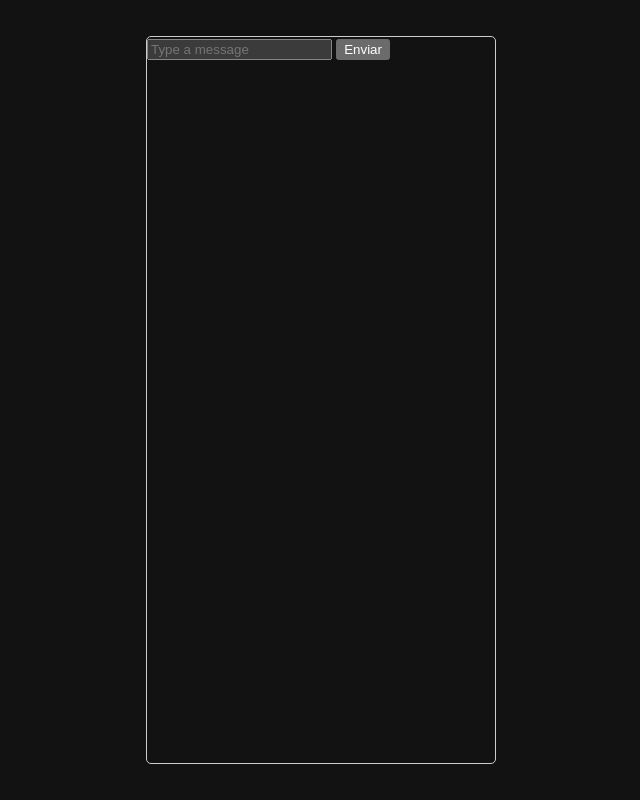
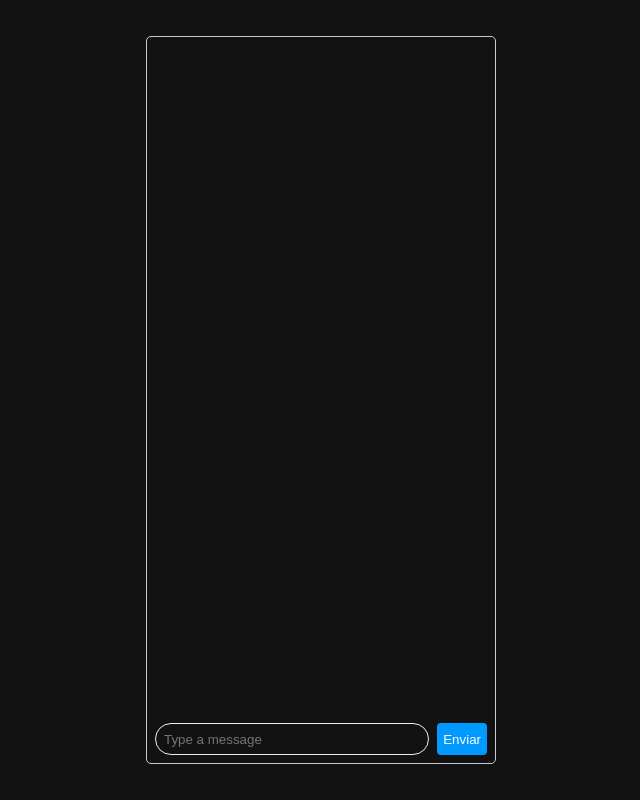
Before and after one commit to andreatrasvina/nuvora-backend, a website: page client/index.html in a window 1280 px wide. Shown: the whole page, without its empty margins (319-959 px from the left). Drawn offline with Linux system fonts and the light colour scheme.

Commit message:
websocket

```diff
--- a/client/index.html
+++ b/client/index.html
@@ -4,6 +4,12 @@
     <meta charset="UTF-8">
     <meta name="viewport" content="width=device-width, initial-scale=1.0">
     <title>little chat</title>
+
+    <script type="module">
+        import { io } from 'https://cdn.socket.io/4.3.2/socket.io.esm.min.js';
+
+        const socket = io();
+    </script>
     <style>
         *,
         *::before,
@@ -33,6 +39,36 @@
             height: 100%;
             position: relative;
         }
+
+        #form {
+            bottom: 0;
+            display: flex;
+            height: 48px;
+            left: 0;
+            padding: 4px;
+            position: absolute;
+            right: 0;
+        }
+
+        #input {
+            border-radius: 9999px;
+            border: 1px solid #eee;
+            flex: 1;
+            margin: 4px;
+            padding: 0 8px;
+        }
+
+        #input:focus {
+            outline: 0;
+        }
+
+        #form > button {
+            background: #09f;
+            color: #fff;
+            border: 0;
+            margin: 4px;
+            border-radius: 4px;
+        }
     </style>
 
 </head>
--- a/package.json
+++ b/package.json
@@ -13,6 +13,7 @@
   "license": "ISC",
   "dependencies": {
     "express": "5.1.0",
-    "morgan": "1.10.0"
+    "morgan": "1.10.0",
+    "socket.io": "^4.8.1"
   }
 }
```
Also changed, not shown: server/index.js (+15 -1 lines), 1 other file.
